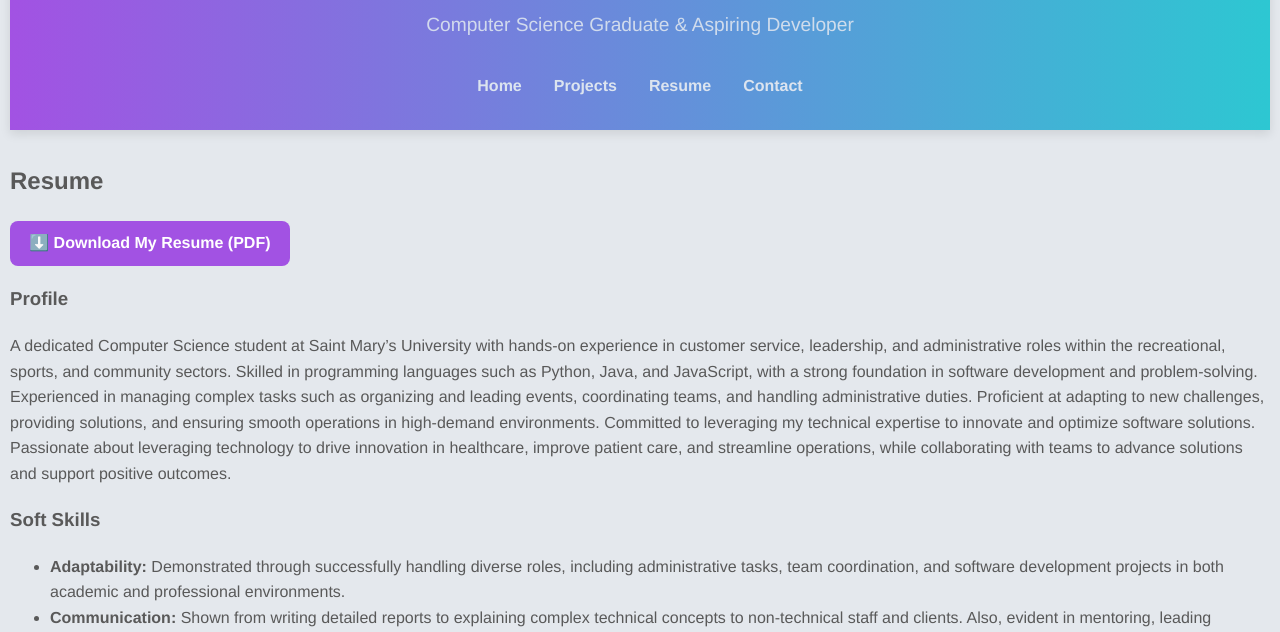
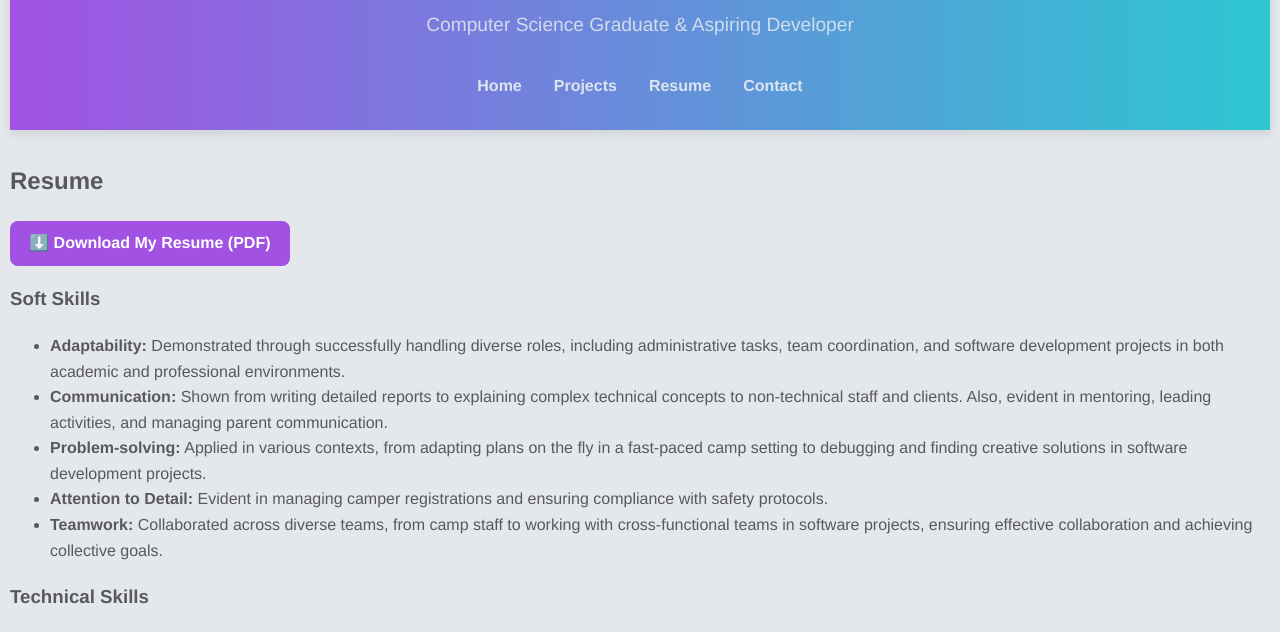
Before and after one commit to mlcharper/Madeline_Harper_Portfolio, a plain HTML site: page resume.html in a window 1280 px wide. Shown: the part 139-771 px from the top of the page. Drawn offline with Linux system fonts and the light colour scheme.

Commit message:
Update resume.html

```diff
--- a/resume.html
+++ b/resume.html
@@ -30,11 +30,6 @@
     class="download-button"
     download
   >⬇️ Download My Resume (PDF)</a>
-
-  <h3>Profile</h3>
-  <p>
-    A dedicated Computer Science student at Saint Mary’s University with hands-on experience in customer service, leadership, and administrative roles within the recreational, sports, and community sectors. Skilled in programming languages such as Python, Java, and JavaScript, with a strong foundation in software development and problem-solving. Experienced in managing complex tasks such as organizing and leading events, coordinating teams, and handling administrative duties. Proficient at adapting to new challenges, providing solutions, and ensuring smooth operations in high-demand environments. Committed to leveraging my technical expertise to innovate and optimize software solutions. Passionate about leveraging technology to drive innovation in healthcare, improve patient care, and streamline operations, while collaborating with teams to advance solutions and support positive outcomes.
-  </p>
 
   <h3>Soft Skills</h3>
   <ul>
```
